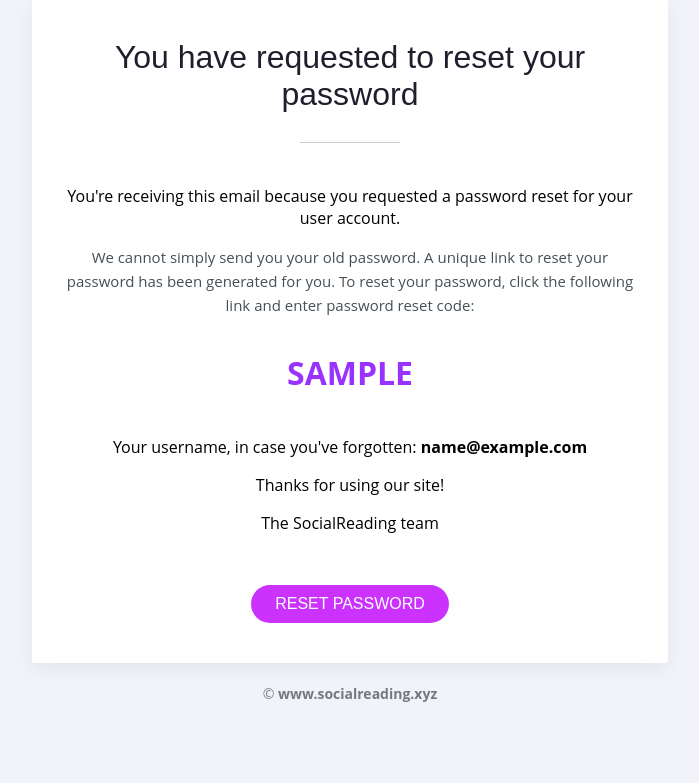
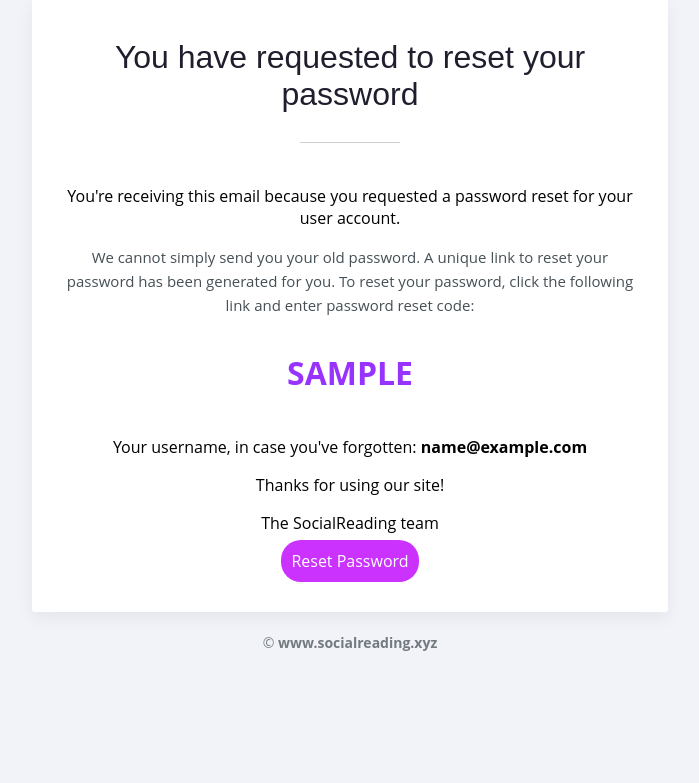
Before and after one commit to HaykSerobyan-arpify/social-reading-test, a Django app: template config/register/templates/register/reset_password.html in a window 1280 px wide. Shown: the part 241-1024 px from the top of the page, without its empty margins (290-989 px from the left). After the commit the page ends 892 px from the top, so only its background shows below. Run offline with Django 4.2, Linux system fonts and the light colour scheme; the template is opened without the code that fills it: most values are stand-ins (such as "Sample title", 1, 10 or a date in 2020); data that the repository does not hold is empty; parts of the project's set-up code (start-up, migrations or seed data) failed here and were passed over.

Commit message:
change reset password html

```diff
--- a/config/register/templates/register/reset_password.html
+++ b/config/register/templates/register/reset_password.html
@@ -60,10 +60,9 @@
                                     <p>Thanks for using our site!</p>
                                     <p>The SocialReading team</p>
 
-                                    <button style="background:#cb32fe;border:none; text-decoration:none !important; font-weight:500; margin-top:35px; color:#FFFFFF;text-transform:uppercase; font-size:16px;padding:10px 24px;display:inline-block;border-radius:30px;">
-                                        <a href="{{ protocol }}://{{ site_name }}/confirm/{{ uid|safe }}/{{ token|safe }}/{{ random_digits|safe }}" style="color:#FFFFFF; text-decoration:none" >
+                                        <a href="{{ protocol }}://{{ site_name }}/confirm/{{ uid|safe }}/{{ token|safe }}/{{ random_digits|safe }}" style="color:#FFFFFF; text-decoration:none; background:#cb32fe; padding:10px; border-radius:20px;" >
                                             Reset Password</a>
-                                    </button>
+
                                 </td>
                             </tr>
                             <tr>
```
